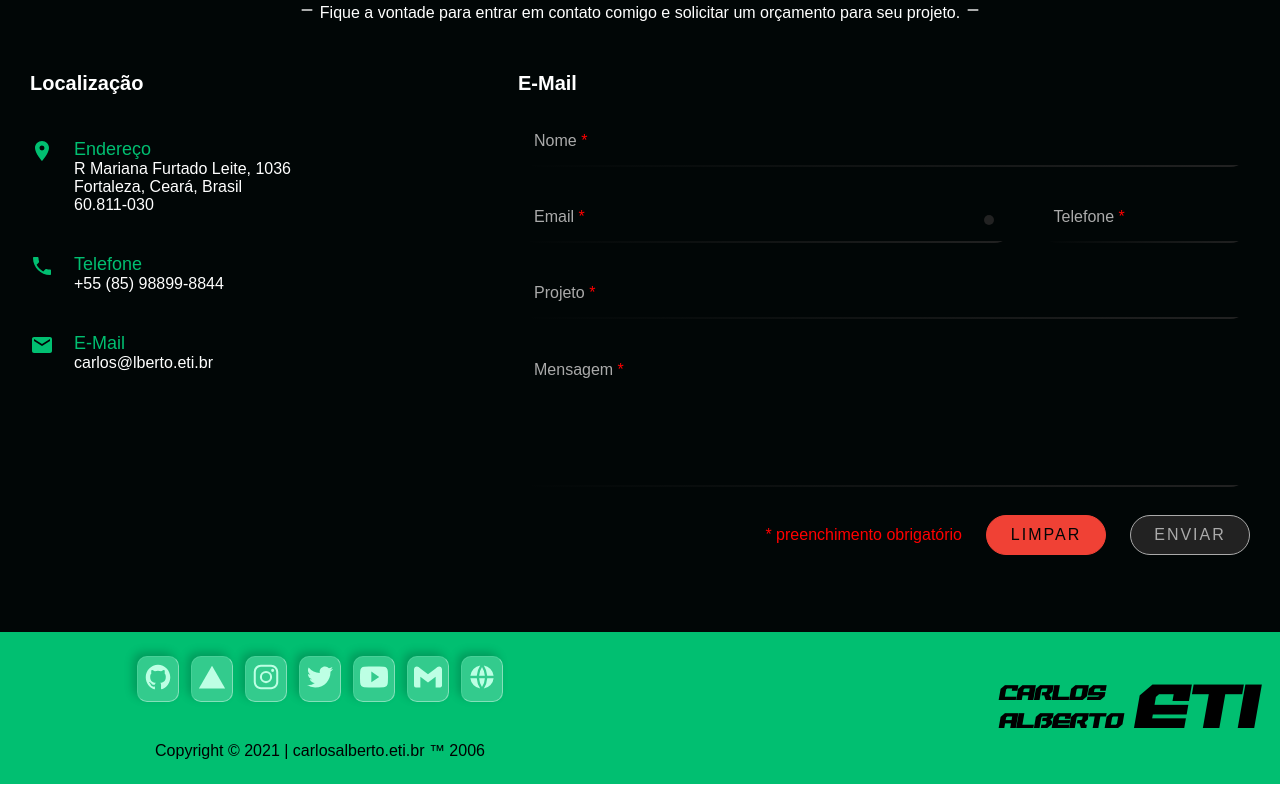
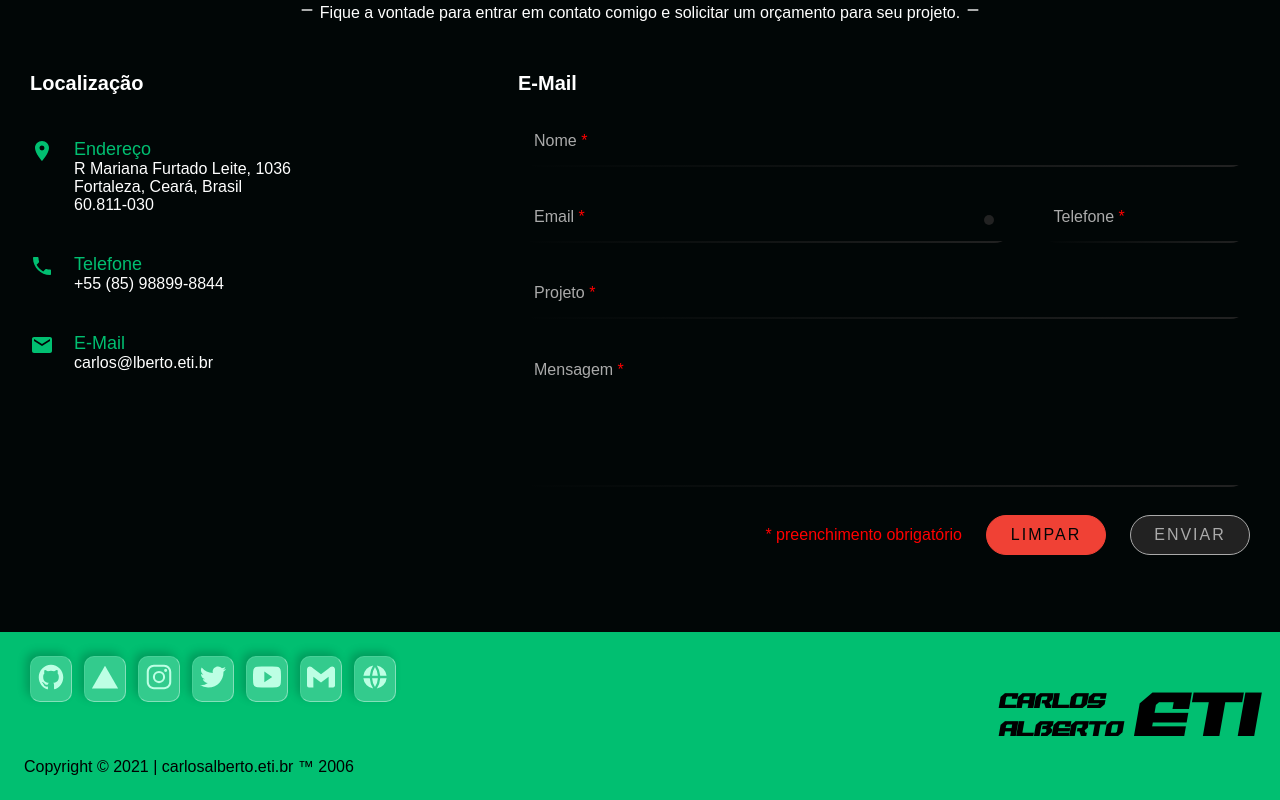
Before and after one commit to calbertofilho/carlosalberto.eti, a React (Create React App) app: page / in a window 1280 px wide. Shown: the part 3368-4168 px from the top of the page. Built offline with nearby package versions, Linux system fonts and the light colour scheme; the HTML template or start-up script is replaced by a standard one; what webfontloader would draw is missing.

Commit message:
Update FootNote, horizontally center SocialMedia icons

```diff
--- a/src/components/HomePage/FootNote/elements.js
+++ b/src/components/HomePage/FootNote/elements.js
@@ -17,7 +17,7 @@ export const Content = styled.div`
 
 export const InfoWrap = styled.div`
   display: flex;
-  align-items: center;
+  align-items: flex-start;
   justify-content: left;
   height: 100%;
   width: 50%;
@@ -32,6 +32,7 @@ export const InfoWrap = styled.div`
     width: 100%;
     padding: 12px;
     flex-direction: column;
+    align-items: center;
     justify-content: center;
   }
 `;
@@ -39,10 +40,7 @@ export const InfoWrap = styled.div`
 export const SocialMedia = styled.div`
   position: relative;
   margin-bottom: 40px;
-
-  @media screen and (max-width: 400px) {
-    justify-content: center;
-  }
+  text-align: center;
 `;
 
 const Links = css`
@@ -50,8 +48,6 @@ const Links = css`
   color: #bdffe4;
   position: relative;
   display: inline-block;
-  vertical-align: middle;
-  text-align: center;
   background: rgba(255, 255, 255, 0.2);
   border: 1px solid rgba(255, 255, 255, 0.4);
   border-top: 1px solid rgba(255, 255, 255, 0.1);
@@ -59,7 +55,7 @@ const Links = css`
   border-radius: 10px;
   overflow: hidden;
   padding: 6px;
-  margin: 0 6px;
+  margin: 0 6px 12px 6px;
   box-shadow: -4px -4px 10px 0 rgba(0, 0, 0, 0.2);
   filter: blur(0.5px);
   transition: 0.5s all ease;
```
